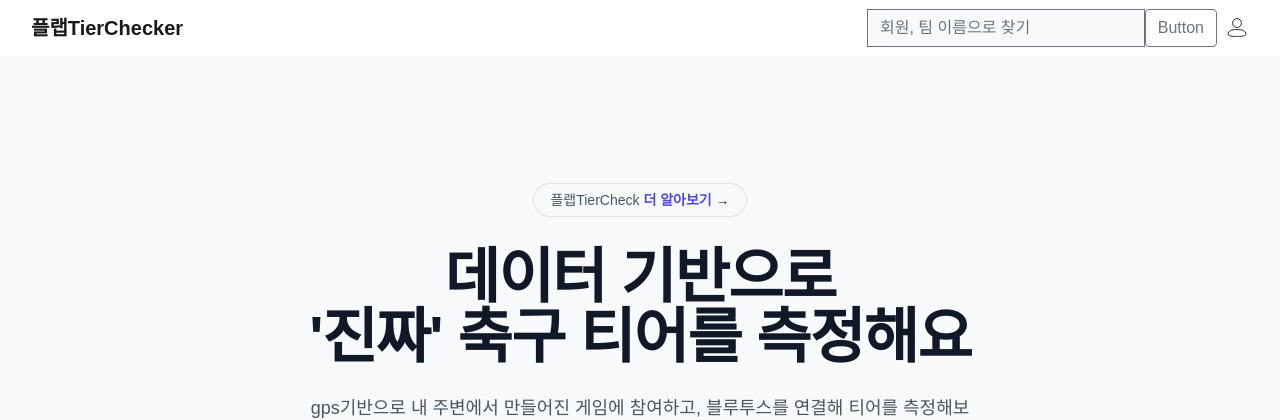
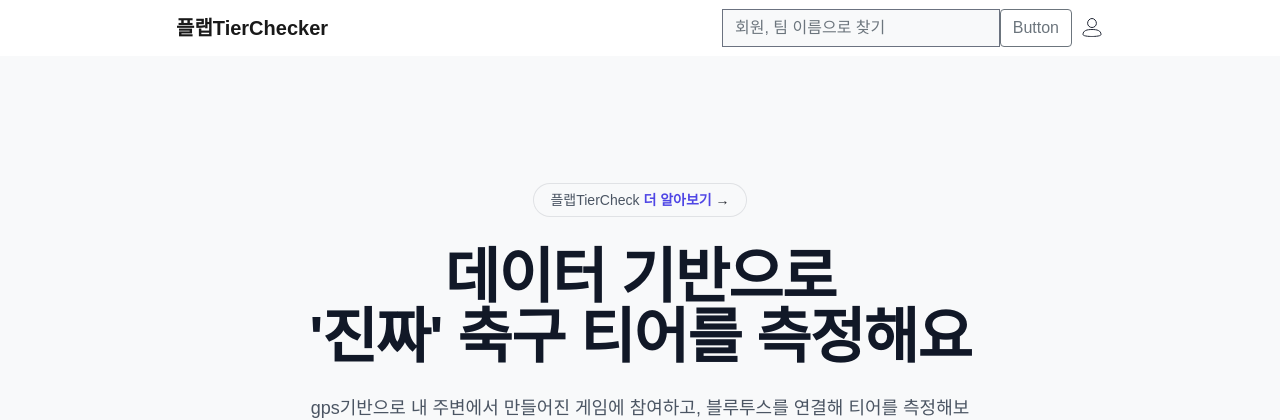
Before and after one commit to chlcken2/PlabTierChecker, a Django app: page / in a window 1280 px wide. Shown: the top 420 px of the page. Run offline with Django 5.2, Linux system fonts and the light colour scheme; data comes from the database, SQL or seed files in the repository; data that the repository does not hold is empty; some libraries are stand-ins or nearby versions; some web fonts are replaced.

Commit message:
Refactor: container 여백 수정

```diff
--- a/plabtiercheck/templates/header.html
+++ b/plabtiercheck/templates/header.html
@@ -1,6 +1,6 @@
 {% load static %}
 {% load socialaccount %}
-<header class="bg-white container">
+<header class="bg-white container px-40">
     <nav class="navbar navbar-expand-lg navbar-light  d-flex justify-content-between">
         <a class="navbar-brand font-weight-bold" href="/">플랩TierChecker</a>
         <div class="d-flex justify-content-end align-items-center" id="navbarSupportedContent">
```
